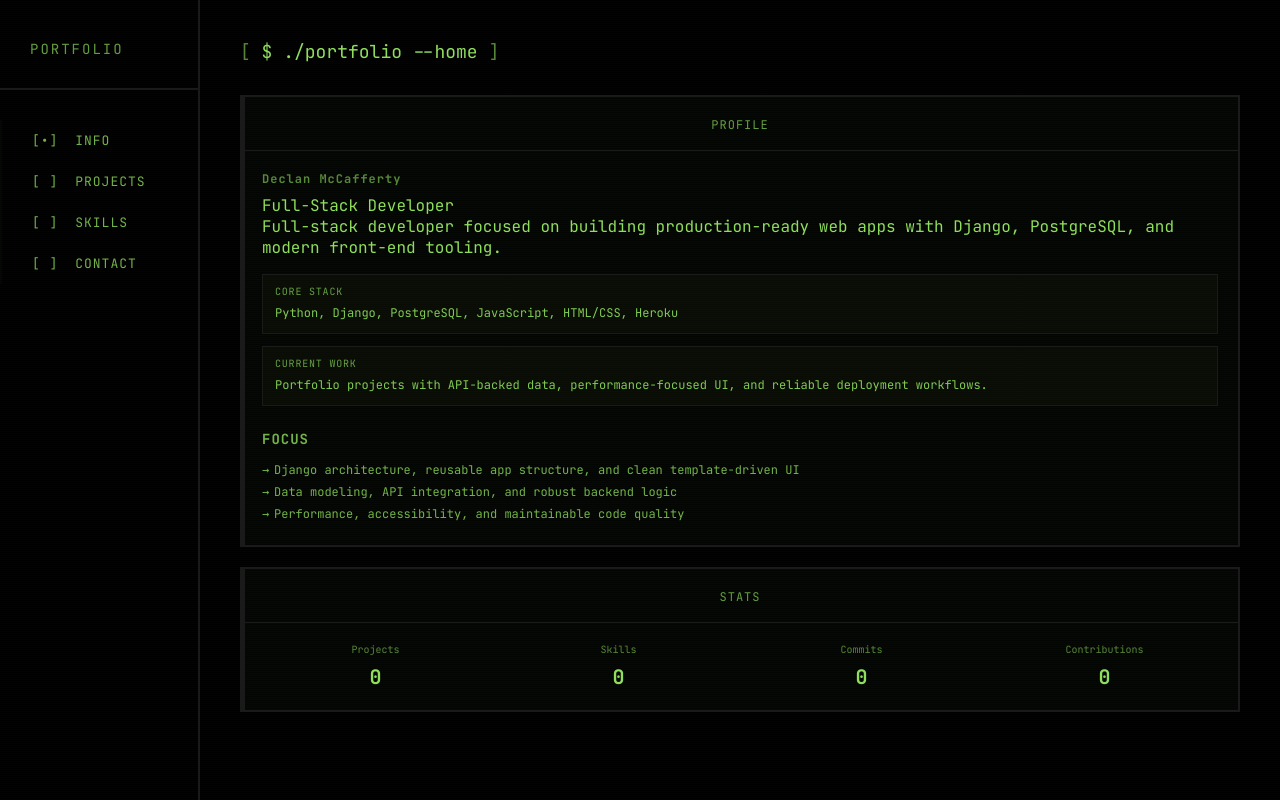
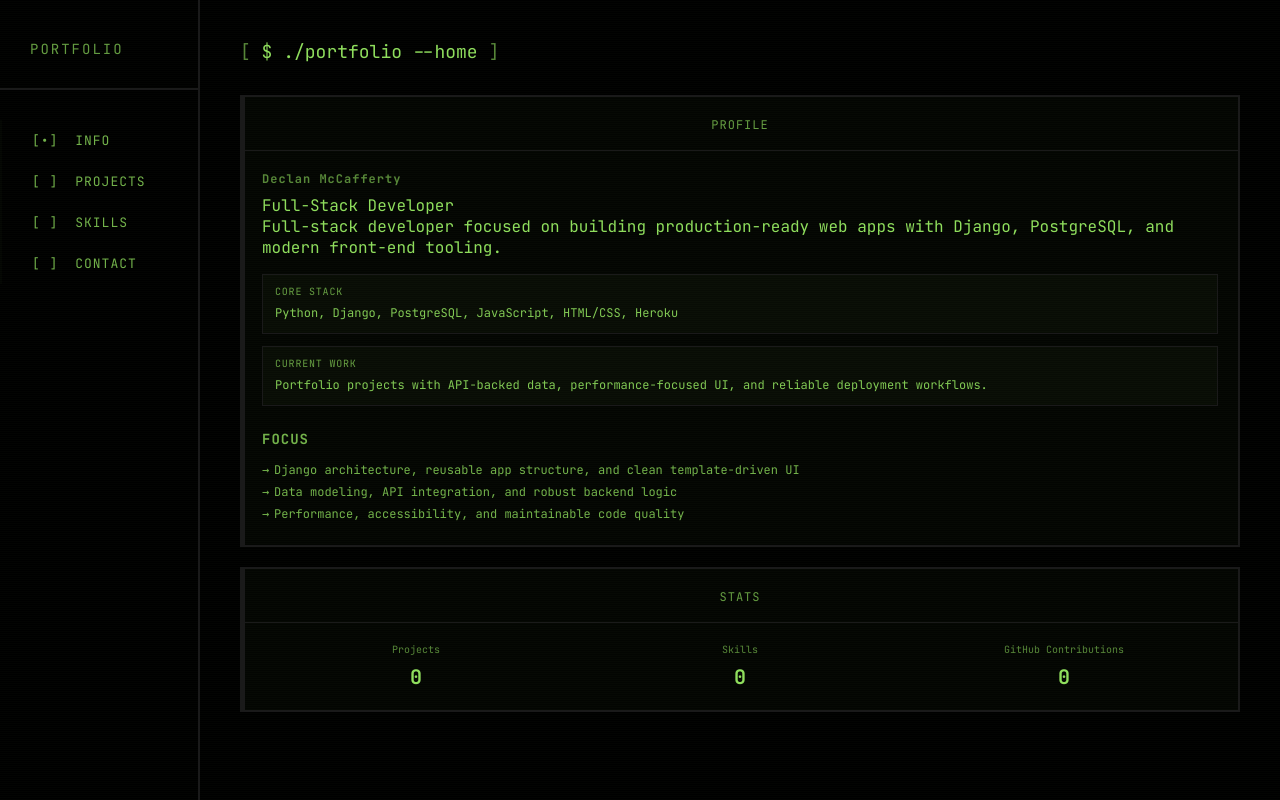
Before and after one commit to decccmcc/my-portfolio, a Django app: page / in a window 1280 px wide. Run offline with Django 5.2, Linux system fonts and the light colour scheme; data that the repository does not hold is empty; some libraries are stand-ins or nearby versions.

Commit message:
Refactor GitHub stats handling by removing inaccurate commits data

```diff
--- a/core/context_processors.py
+++ b/core/context_processors.py
@@ -5,13 +5,10 @@ def update_github_stats(request):
     git_stats = GitHubStat.objects.first()
 
     if git_stats:
-        github_commits = git_stats.stats.get('commits', 0)
         github_contributions = git_stats.stats.get('contributions', 0)
     else:
-        github_commits = 0
         github_contributions = 0
 
     return {
-        'github_commits': github_commits,
         'github_contributions': github_contributions,
     }
--- a/core/management/commands/github_stats.py
+++ b/core/management/commands/github_stats.py
@@ -27,7 +27,7 @@ class Command(BaseCommand):
             self.stdout.write(f"Error fetching GitHub stats: {e}")
 
     def get_github_stats(self, username, token):
-        """Get last-year contributions and commit contributions."""
+        """Get last-year total contributions."""
         query = """
         query ($login: String!) {
           user(login: $login) {
@@ -35,7 +35,6 @@ class Command(BaseCommand):
               contributionCalendar {
                 totalContributions
               }
-              totalCommitContributions
             }
           }
         }
@@ -61,7 +60,6 @@ class Command(BaseCommand):
 
         contributions_data = user_data['contributionsCollection']
         return {
-            'commits': contributions_data['totalCommitContributions'],
             'contributions': contributions_data['contributionCalendar'][
                 'totalContributions'
             ],
--- a/core/templates/core/index.html
+++ b/core/templates/core/index.html
@@ -52,11 +52,7 @@
                         <a class="stat-value" href="{% url 'skills' %}">{{ skill_count }}</a>
                     </div>
                     <div class="stat-item">
-                        <span class="stat-label">Commits</span>
-                        <a class="stat-value" href="https://github.com/decccmcc" rel="noopener noreferrer" target="_blank">{{ github_commits }}</a>
-                    </div>
-                    <div class="stat-item">
-                        <span class="stat-label">Contributions</span>
+                        <span class="stat-label">GitHub Contributions</span>
                         <a class="stat-value" href="https://github.com/decccmcc" rel="noopener noreferrer" target="_blank">{{ github_contributions }}</a>
                     </div>
                 </div>
```
